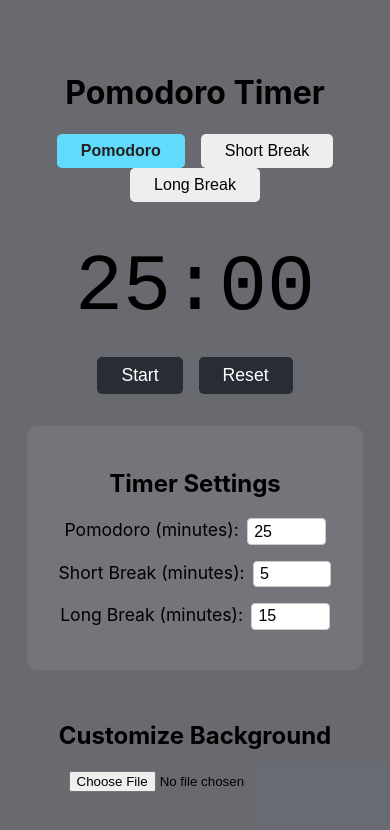
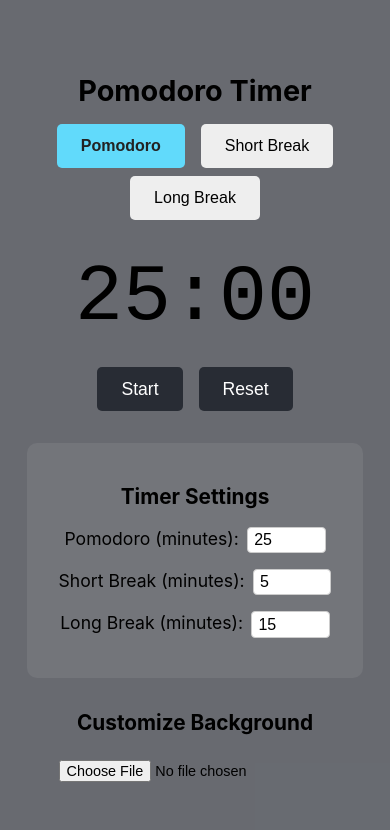
Before and after one commit to nicoleleft/perfect_pomo, a React (Create React App) app: page / in a window 390 px wide. Shown: the top 830 px of the page. Built offline with nearby package versions, Linux system fonts and the light colour scheme.

Commit message:
add automatic progression to next timer

```diff
--- a/src/App.css
+++ b/src/App.css
@@ -8,6 +8,63 @@
   transition: background 0.3s;
   position: relative;
   /* background styles are set inline if image is present */
+  box-sizing: border-box;
+}
+
+.app-container {
+  max-width: 500px;
+  width: 100%;
+  margin: 0 auto;
+  padding: 1rem;
+  box-sizing: border-box;
+}
+
+/* Mobile responsive styles */
+@media (max-width: 480px) {
+  .app-container {
+    max-width: 100%;
+    padding: 0.5rem;
+  }
+
+  .timer-display {
+    font-size: 3.5rem;
+    margin: 1rem 0;
+  }
+
+  .mode-buttons button {
+    margin: 0 0.25rem;
+    padding: 0.4rem 1rem;
+    font-size: 0.9rem;
+  }
+
+  .timer-controls button {
+    margin: 0 0.25rem;
+    padding: 0.4rem 1rem;
+    font-size: 1rem;
+  }
+
+  .settings {
+    margin-top: 1.5rem;
+    padding: 1rem 1.5rem;
+  }
+
+  .settings label {
+    font-size: 1rem;
+  }
+
+  .settings input[type="number"] {
+    width: 3.5rem;
+    font-size: 0.9rem;
+  }
+
+  h1 {
+    font-size: 1.8rem;
+    margin-bottom: 1rem;
+  }
+
+  h2 {
+    font-size: 1.3rem;
+  }
 }
 
 .App::before {
@@ -71,7 +128,7 @@
   margin-bottom: 1rem;
 }
 .mode-buttons button {
-  margin: 0 0.5rem;
+  margin: 0 0.5rem 0.5rem;
   padding: 0.5rem 1.5rem;
   font-size: 1rem;
   border: none;
@@ -79,6 +136,8 @@
   background: #eee;
   cursor: pointer;
   transition: background 0.2s;
+  min-height: 44px; /* Better touch target for mobile */
+  touch-action: manipulation; /* Prevents zoom on double tap */
 }
 .mode-buttons button.active {
   background: #61dafb;
@@ -102,6 +161,8 @@
   color: #fff;
   cursor: pointer;
   transition: background 0.2s;
+  min-height: 44px; /* Better touch target for mobile */
+  touch-action: manipulation; /* Prevents zoom on double tap */
 }
 .timer-controls button:hover {
   background: #61dafb;
@@ -128,3 +189,17 @@
   border-radius: 4px;
   border: 1px solid #ccc;
 }
+
+/* Mobile-friendly file input */
+.background-upload input[type="file"] {
+  margin: 0.5rem 0;
+  font-size: 0.9rem;
+}
+
+/* Prevent text selection on buttons for better mobile UX */
+button {
+  user-select: none;
+  -webkit-user-select: none;
+  -moz-user-select: none;
+  -ms-user-select: none;
+}
--- a/src/App.tsx
+++ b/src/App.tsx
@@ -24,6 +24,7 @@ function App() {
   const [background, setBackground] = useState<string | null>(() => {
     return localStorage.getItem('pomodoro-background');
   });
+  const [pomodoroCount, setPomodoroCount] = useState(0);
 
   React.useEffect(() => {
     setSecondsLeft(durations[mode]);
@@ -39,6 +40,8 @@ function App() {
         if (prev <= 1) {
           setIsRunning(false);
           clearInterval(timerRef.current!);
+          // Auto-advance to next mode
+          handleAutoAdvance();
           return 0;
         }
         return prev - 1;
@@ -46,6 +49,25 @@ function App() {
     }, 1000);
     return () => clearInterval(timerRef.current!);
   }, [isRunning]);
+
+  const handleAutoAdvance = () => {
+    if (mode === 'pomodoro') {
+      setPomodoroCount(prev => prev + 1);
+      // After 4 pomodoros, take a long break
+      if (pomodoroCount >= 3) {
+        setMode('longBreak');
+        setPomodoroCount(0); // Reset count
+      } else {
+        setMode('shortBreak');
+      }
+    } else if (mode === 'shortBreak' || mode === 'longBreak') {
+      setMode('pomodoro');
+    }
+    // Auto-start the next timer
+    setTimeout(() => {
+      setIsRunning(true);
+    }, 1000); // 1 second delay to show the mode change
+  };
 
   const handleStart = () => setIsRunning(true);
   const handlePause = () => setIsRunning(false);
@@ -57,6 +79,10 @@ function App() {
   const handleModeChange = (newMode: Mode) => {
     setMode(newMode);
     setIsRunning(false);
+    // Reset pomodoro count when manually changing modes
+    if (newMode === 'pomodoro') {
+      setPomodoroCount(0);
+    }
   };
 
   const handleBackgroundChange = (e: React.ChangeEvent<HTMLInputElement>) => {
@@ -77,6 +103,7 @@ function App() {
       className="App"
       style={background ? { backgroundImage: `url(${background})`, backgroundSize: 'cover', backgroundPosition: 'center' } : {}}
     >
+      <div className="app-container">
         <h1>Pomodoro Timer</h1>
         <div className="mode-buttons">
           <button onClick={() => handleModeChange('pomodoro')} className={mode === 'pomodoro' ? 'active' : ''}>Pomodoro</button>
@@ -138,6 +165,7 @@ function App() {
           )}
         </div>
       </div>
+    </div>
   );
 }
 
```
Lines whose indentation alone changed are shown as unchanged.
